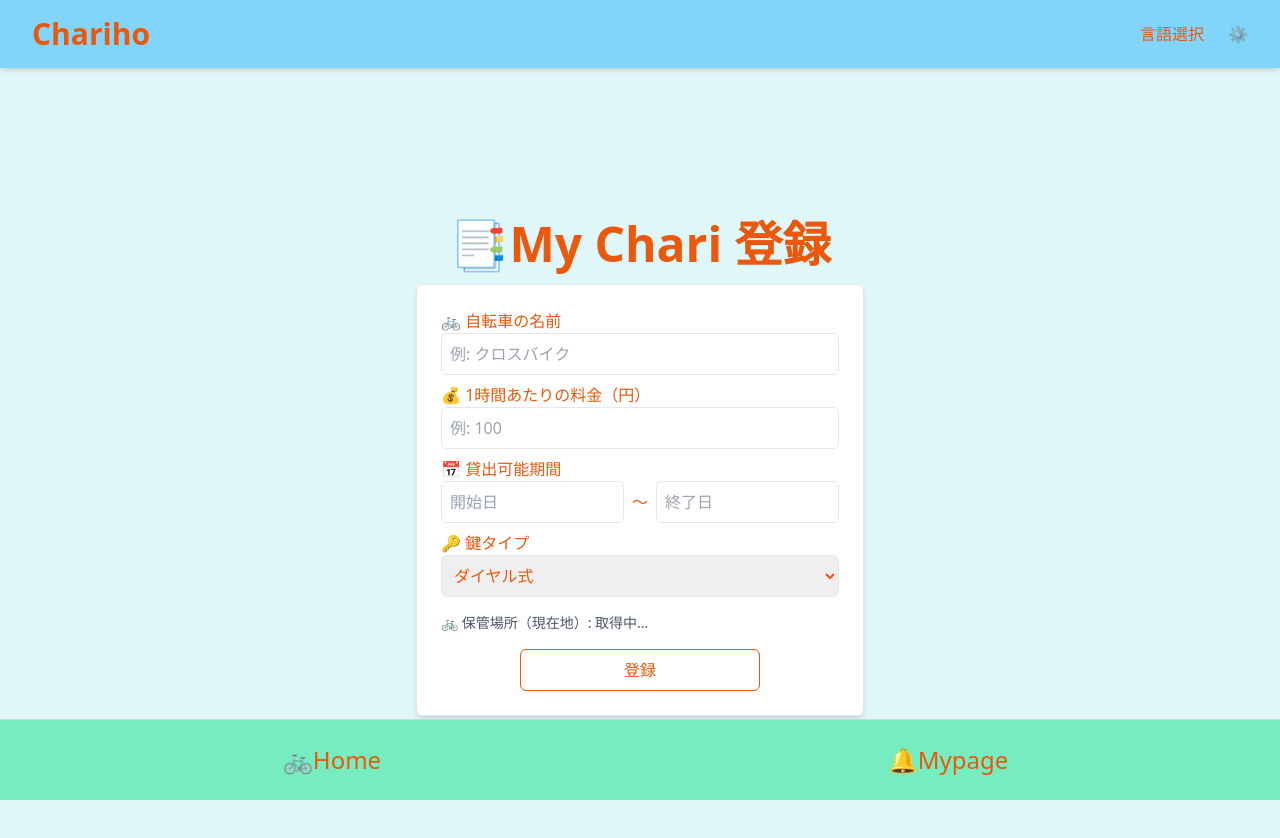
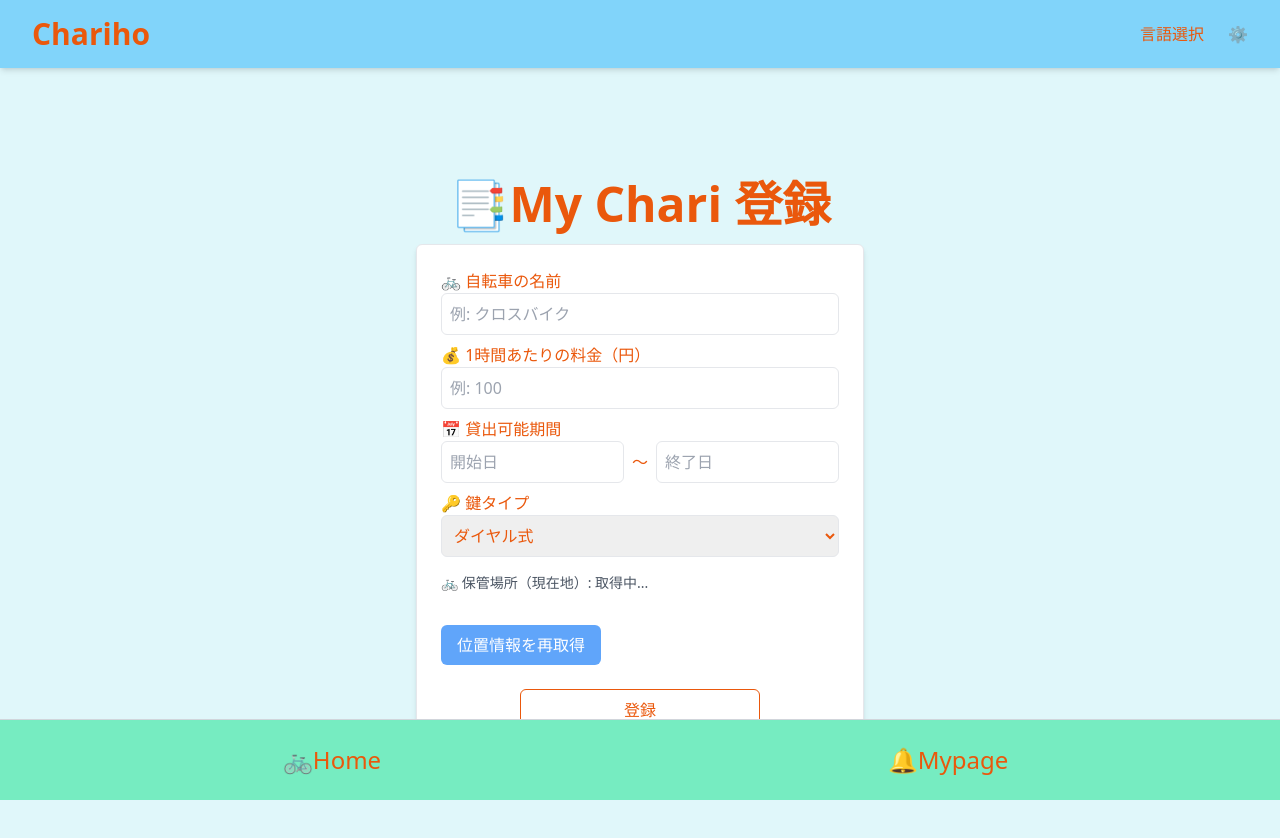
Before and after one commit to ms-engineer-bc24-12/Section_9_team_chariho, a Next.js app in the folder frontend/: page /rental/lend/register in a window 1280 px wide. Shown: the top 838 px of the page. Built offline with nearby package versions, Linux system fonts and the light colour scheme; no server answers.

Commit message:
feat:位置情報再取得

```diff
--- a/frontend/src/app/rental/lend/register/page.tsx
+++ b/frontend/src/app/rental/lend/register/page.tsx
@@ -12,7 +12,7 @@ import Button from '@/app/components/Button';
 import { useLocation } from '@/hooks/useLocation';
 
 export default function RegisterBikePage() {
-  const { userLocation, error } = useLocation(); // 現在地を取得
+  const { userLocation, error, getLocation } = useLocation();
   const [bikeName, setBikeName] = useState('');
   const [price, setPrice] = useState('');
   const [startDate, setStartDate] = useState<Date | null>(null);
@@ -49,6 +49,11 @@ export default function RegisterBikePage() {
     localStorage.setItem('bikes', JSON.stringify([...existingBikes, newBike]));
 
     setIsRegistered(true);
+  };
+
+  // 位置情報を再取得する処理
+  const handleGetLocation = () => {
+    getLocation();
   };
 
   return (
@@ -140,7 +145,15 @@ export default function RegisterBikePage() {
 
             {error && <p className="text-red-500 text-sm">{error}</p>}
 
-            <div className="flex justify-center">
+            {/* 位置情報を再取得ボタン */}
+            <button
+              onClick={handleGetLocation}
+              className="mt-4 bg-blue-400 text-white px-4 py-2 rounded-md hover:bg-blue-600"
+            >
+              位置情報を再取得
+            </button>
+
+            <div className="flex justify-center mt-6">
               <Button
                 onClick={handleRegister}
                 className="border p-4 rounded-md w-60 text-center"
```
